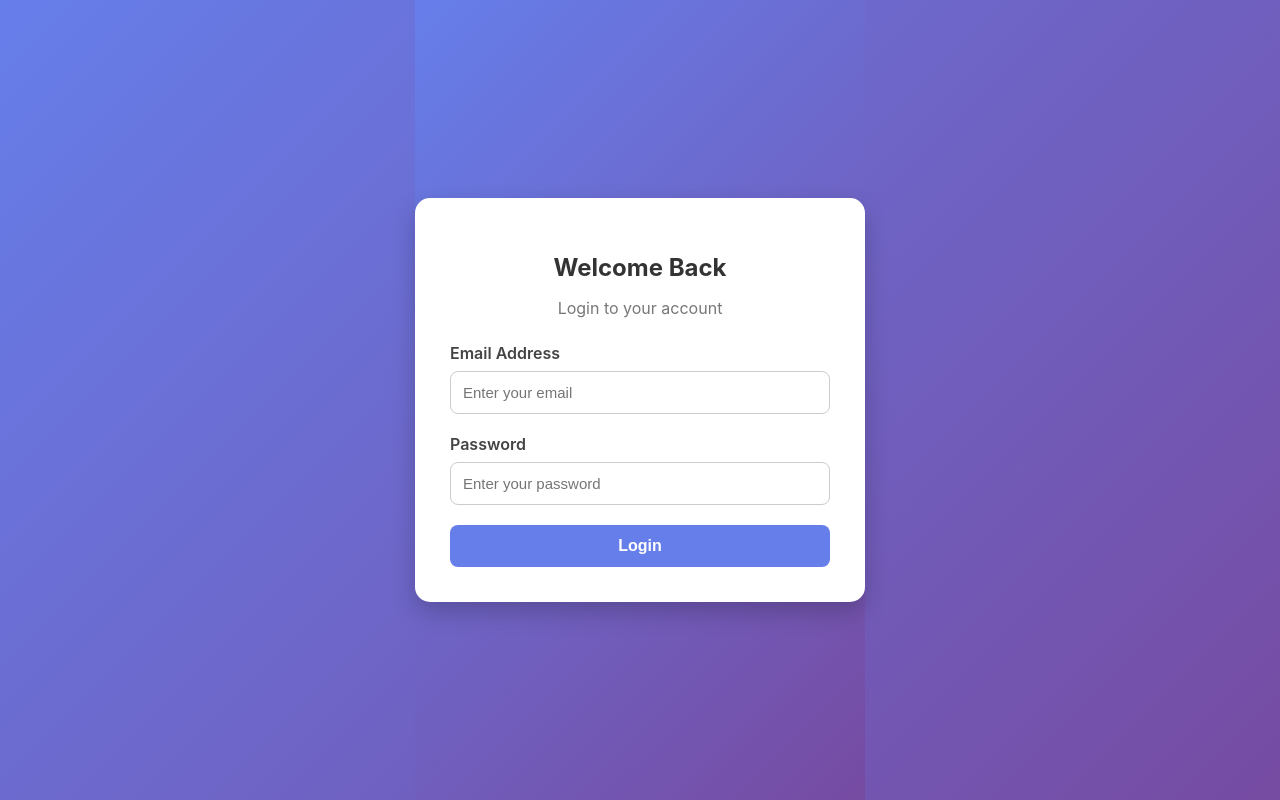
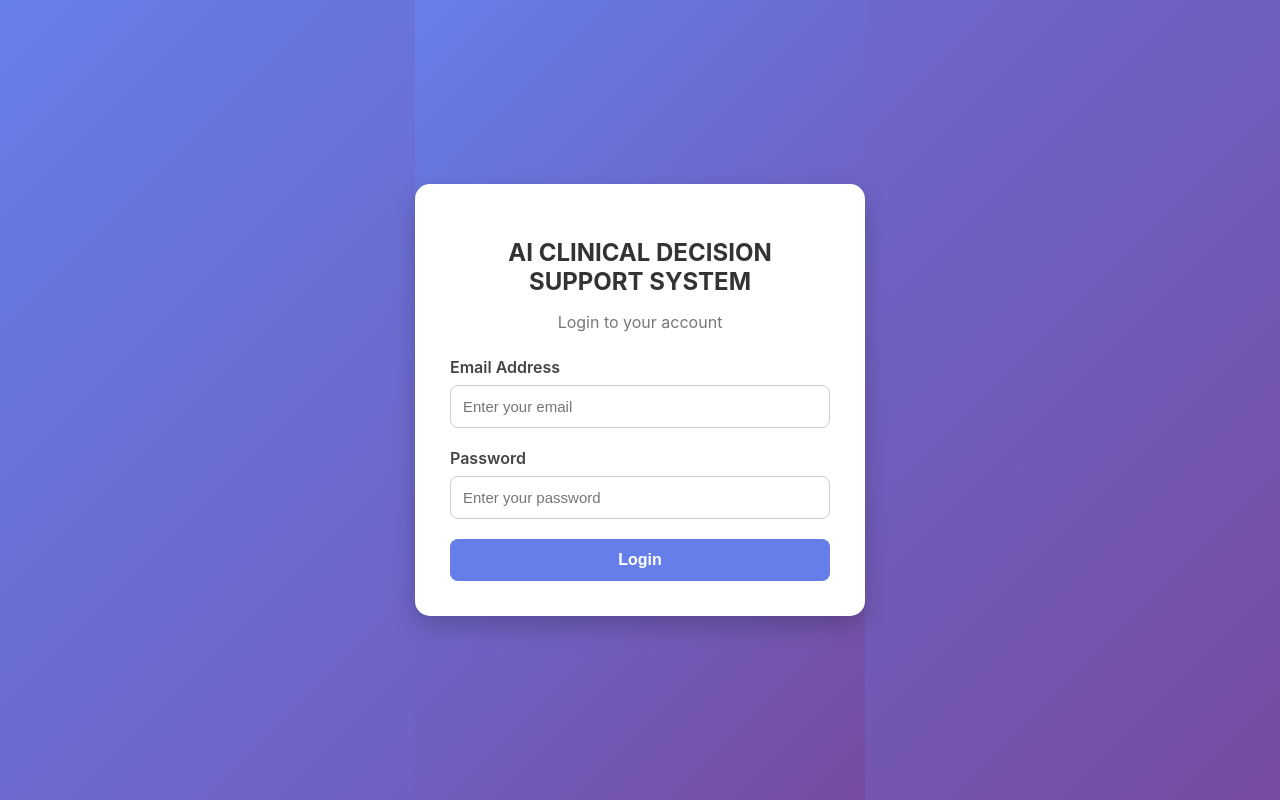
Before and after one commit to minasty/ai-clinical-decision-support-system, a React (Create React App) app in the folder frontend/: page /login in a window 1280 px wide. Built offline with nearby package versions, Linux system fonts and the light colour scheme; no server answers.

Commit message:
Update login header text to reflect system name

```diff
--- a/frontend/src/components/LoginForm.jsx
+++ b/frontend/src/components/LoginForm.jsx
@@ -74,7 +74,7 @@ function LoginForm() {
 
             <div className="login-card">
 
-                <h2>Welcome Back</h2>
+                <h2>AI CLINICAL DECISION SUPPORT SYSTEM</h2>
 
                 <p className="login-subtitle">
                     Login to your account
```
